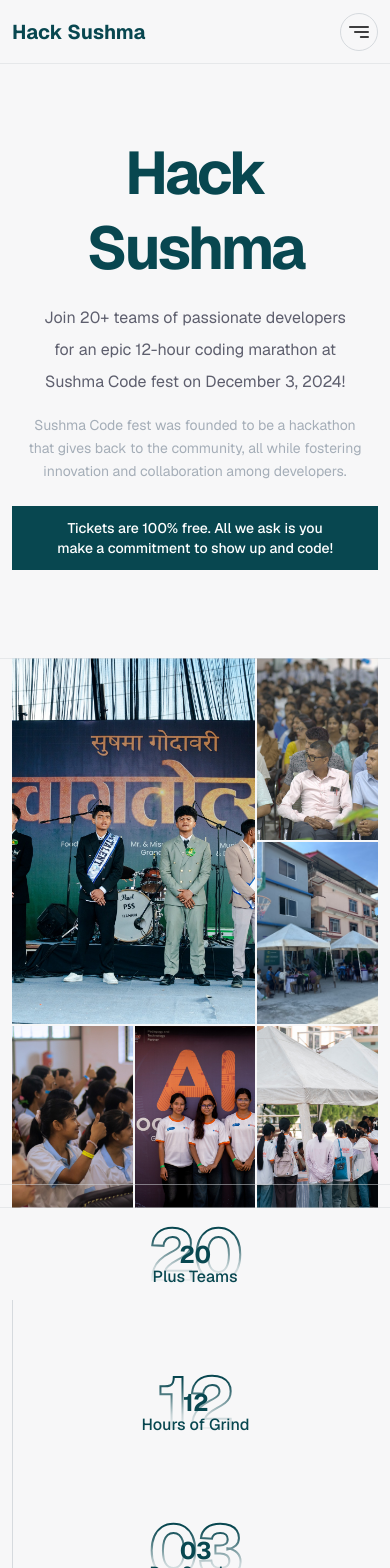
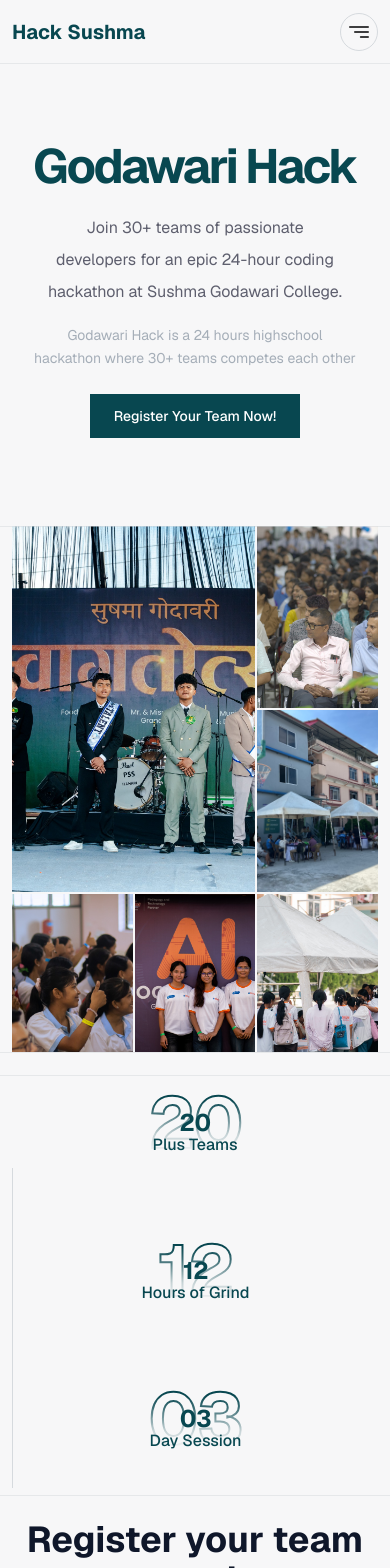
Before and after one commit to Manish-Tamang/godawarihacks, a Next.js app: page / in a window 390 px wide. Shown: the top 1568 px of the page. Built offline with nearby package versions, Linux system fonts and the light colour scheme.

Commit message:
feat: update homepage content and enhance dark mode styling

```diff
--- a/app/page.tsx
+++ b/app/page.tsx
@@ -21,9 +21,9 @@ export default async function Home() {
   const STATS_DELAY = PARAGRAPH_DELAY + 0.1;
 
   return (
-    <section className="mt-6 space-y-10 md:mt-0 md:space-y-16 pb-0">
-      <section className="relative py-12 md:py-16">
-        <div className="absolute inset-0 bg-gradient-to-b from-blue-50 via-blue-50/30 to-transparent -z-10"></div>
+    <section className="mt-6 space-y-10 md:mt-0 md:space-y-16 pb-0 bg-bg-primary dark:bg-neutral-900">
+      <section className="relative py-12 md:py-16 bg-bg-primary dark:bg-neutral-900">
+        <div className="absolute inset-0 bg-gradient-to-b from-blue-50 via-blue-50/30 to-transparent dark:from-neutral-800 dark:via-neutral-800/30 dark:to-transparent -z-10"></div>
         <div
           className="absolute inset-0 opacity-[0.03] -z-10"
           style={{
@@ -35,10 +35,10 @@ export default async function Home() {
           <AnimatedText
             as="h1"
             delay={HEADING_DELAY}
-            className="mx-auto max-w-2xl text-center text-6xl font-bold leading-tight tracking-tighter text-[#084750] md:text-8xl md:leading-[78px]"
+            className="mx-auto max-w-2xl text-center text-5xl font-bold leading-tight tracking-tighter text-[#084750] md:text-7xl md:leading-[78px]"
           >
             <EncryptedText
-              text="Hack Sushma"
+              text="Godawari Hack"
               encryptedClassName="text-neutral-500"
               revealedClassName="text-[#084750]"
               revealDelayMs={50}
@@ -50,7 +50,7 @@ export default async function Home() {
               delay={PARAGRAPH_DELAY}
               className="leading-8 text-text-secondary text-base md:text-lg max-w-3xl mx-auto"
             >
-              Join 20+ teams of passionate developers for an epic 12-hour coding marathon at Sushma Code fest on December 3, 2024!
+              Join 30+ teams of passionate developers for an epic 24-hour coding hackathon at Sushma Godawari College.
             </AnimatedText>
           </div>
 
@@ -60,47 +60,47 @@ export default async function Home() {
               delay={PARAGRAPH_DELAY + 0.1}
               className="text-sm md:text-base text-text-tertiary leading-relaxed max-w-2xl mx-auto"
             >
-              Sushma Code fest was founded to be a hackathon that gives back to the community, all while fostering innovation and collaboration among developers.
+              Godawari Hack is a 24 hours highschool hackathon where 30+ teams competes each other
             </AnimatedText>
           </div>
           <div className="mt-6 text-center">
             <div className="inline-block bg-[#084750] text-white px-6 py-3 rounded-square text-sm md:text-base font-medium">
-              Tickets are 100% free. All we ask is you make a commitment to show up and code!
+              Register Your Team Now!
             </div>
           </div>
         </div>
       </section>
-      <section className="relative space-y-10 md:space-y-16">
+      <section className="relative space-y-10 md:space-y-16 bg-bg-primary dark:bg-neutral-900">
         <PhotoGrid />
       </section>
-      <section className="relative space-y-10 md:space-y-16">
+      <section className="relative space-y-10 md:space-y-16 bg-bg-primary dark:bg-neutral-900">
         <Stats delay={STATS_DELAY} />
       </section>
-      <section className="relative space-y-10 md:space-y-16">
+      <section className="relative space-y-10 md:space-y-16 bg-bg-primary dark:bg-neutral-900">
         <RegisterSection />
       </section>
-      <section className="relative space-y-10 md:space-y-16">
+      <section className="relative space-y-10 md:space-y-16 bg-bg-primary dark:bg-neutral-900">
         <Commitment />
       </section>
-      <section className="relative space-y-10 md:space-y-16">
+      <section className="relative space-y-10 md:space-y-16 bg-bg-primary dark:bg-neutral-900">
         <PrizePool />
       </section>
-      <section className="relative space-y-10 md:space-y-16">
+      <section className="relative space-y-10 md:space-y-16 bg-bg-primary dark:bg-neutral-900">
         <Venue />
       </section>
-      <section id="about" className="relative space-y-10 md:space-y-16">
+      <section id="about" className="relative space-y-10 md:space-y-16 bg-bg-primary dark:bg-neutral-900">
         <About />
       </section>
-      <section id="schedule" className="relative space-y-10 md:space-y-16">
+      <section id="schedule" className="relative space-y-10 md:space-y-16 bg-bg-primary dark:bg-neutral-900">
         <Schedule />
       </section>
-      <section id="sponsors" className="relative space-y-10 md:space-y-16">
+      <section id="sponsors" className="relative space-y-10 md:space-y-16 bg-bg-primary dark:bg-neutral-900">
         <Sponsors />
       </section>
-      <section id="team" className="relative space-y-10 md:space-y-16">
+      <section id="team" className="relative space-y-10 md:space-y-16 bg-bg-primary dark:bg-neutral-900">
         <Team />
       </section>
-      <section id="contact" className="relative space-y-10 md:space-y-16">
+      <section id="contact" className="relative space-y-10 md:space-y-16 bg-bg-primary dark:bg-neutral-900">
         <div className="text-center space-y-6 -mt-8">
           <h2 className="text-3xl -mb-4 md:text-4xl font-bold text-text-primary">
             Ready to Code?
@@ -124,7 +124,7 @@ export default async function Home() {
           </div>
         </div>
       </section>
-      <section className="relative space-y-8 md:space-y-16">
+      <section className="relative space-y-8 md:space-y-16 bg-bg-primary dark:bg-neutral-900">
         <GridWrapper>
           <div className="py-8 md:py-12">
             <div className="flex flex-col md:flex-row items-center md:items-start gap-6 md:gap-8 px-4">
@@ -144,7 +144,7 @@ export default async function Home() {
                   He is an +2 science student of Sushma godawari college passionate about full stack web app development.
                 </p>
               </div>
-              <div className="flex-shrink-0 mr-2">
+              <div className="flex-shrink-0 bg-gray-100 mr-2">
                 <Image
                   src="/profile.png"
                   alt="golecodes"
```
